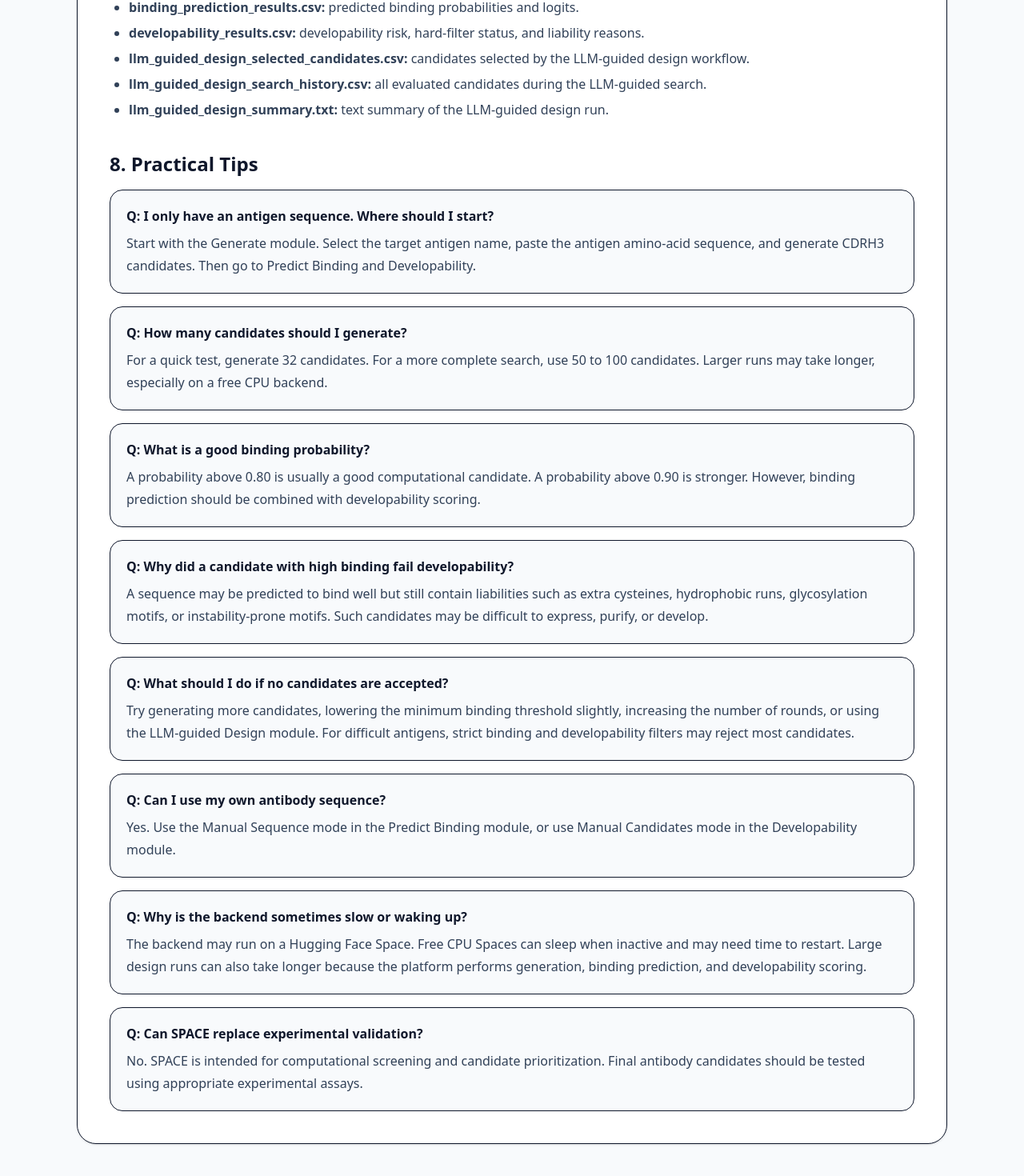
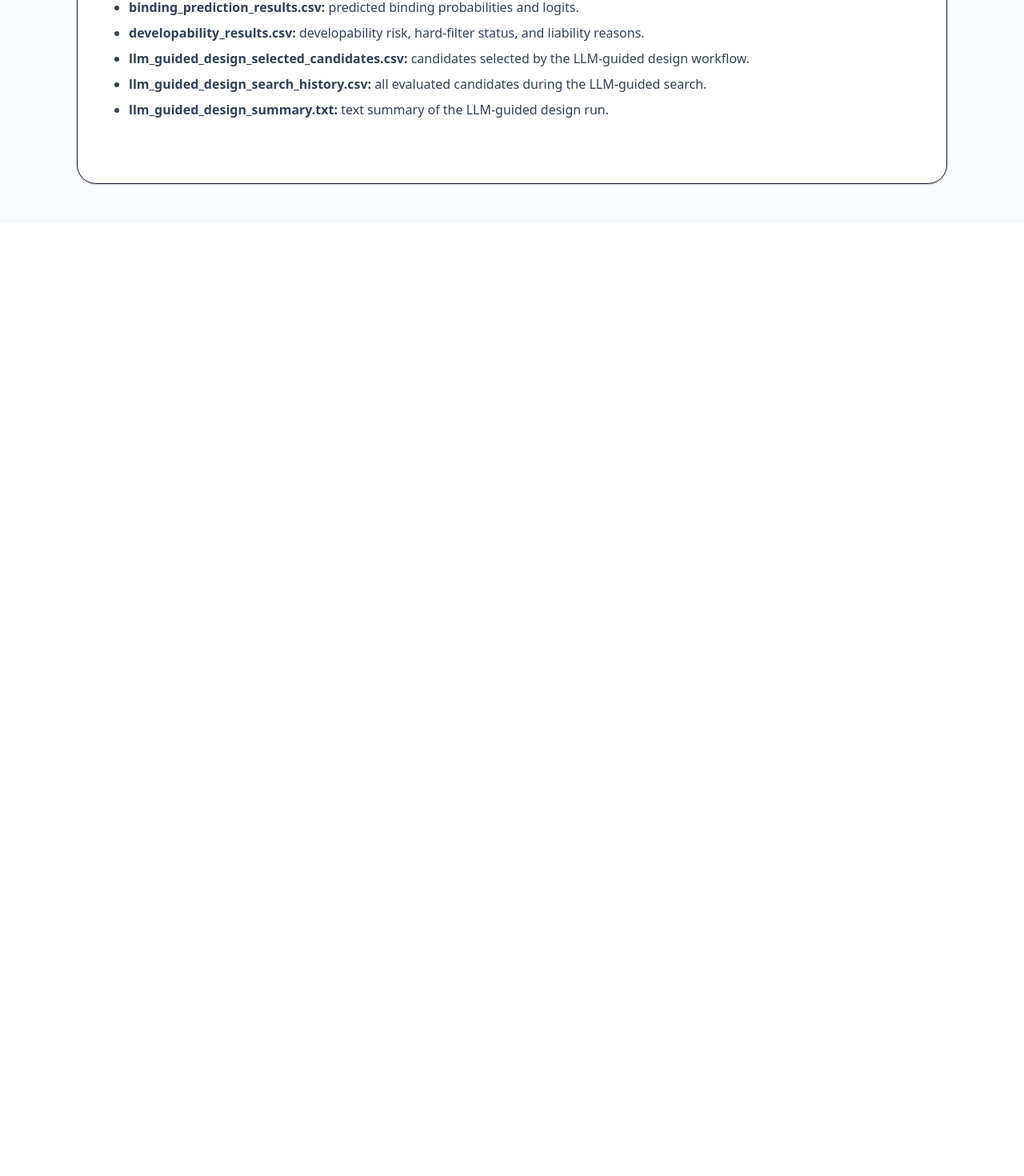
Before and after one commit to Fanxu-alt/Antibody-Design, a Next.js app in the folder frontend/: page /help in a window 1280 px wide. Shown: the part 4527-5997 px from the top of the page at 80% size. After the commit the page ends 4805 px from the top, so only its background shows below. Built offline with nearby package versions, Linux system fonts and the light colour scheme; no server answers.

Commit message:
Update page.tsx

```diff
--- a/frontend/app/help/page.tsx
+++ b/frontend/app/help/page.tsx
@@ -531,99 +531,6 @@ export default function HelpPage() {
             </li>
           </ul>
 
-          <h2 className="mb-4 text-2xl font-bold">8. Practical Tips</h2>
-
-          <div className="space-y-4">
-            <div className="rounded-2xl border bg-slate-50 p-5">
-              <h3 className="mb-2 font-bold">
-                Q: I only have an antigen sequence. Where should I start?
-              </h3>
-              <p className="leading-7 text-slate-700">
-                Start with the Generate module. Select the target antigen name,
-                paste the antigen amino-acid sequence, and generate CDRH3
-                candidates. Then go to Predict Binding and Developability.
-              </p>
-            </div>
-
-            <div className="rounded-2xl border bg-slate-50 p-5">
-              <h3 className="mb-2 font-bold">
-                Q: How many candidates should I generate?
-              </h3>
-              <p className="leading-7 text-slate-700">
-                For a quick test, generate 32 candidates. For a more complete
-                search, use 50 to 100 candidates. Larger runs may take longer,
-                especially on a free CPU backend.
-              </p>
-            </div>
-
-            <div className="rounded-2xl border bg-slate-50 p-5">
-              <h3 className="mb-2 font-bold">
-                Q: What is a good binding probability?
-              </h3>
-              <p className="leading-7 text-slate-700">
-                A probability above 0.80 is usually a good computational
-                candidate. A probability above 0.90 is stronger. However, binding
-                prediction should be combined with developability scoring.
-              </p>
-            </div>
-
-            <div className="rounded-2xl border bg-slate-50 p-5">
-              <h3 className="mb-2 font-bold">
-                Q: Why did a candidate with high binding fail developability?
-              </h3>
-              <p className="leading-7 text-slate-700">
-                A sequence may be predicted to bind well but still contain
-                liabilities such as extra cysteines, hydrophobic runs,
-                glycosylation motifs, or instability-prone motifs. Such
-                candidates may be difficult to express, purify, or develop.
-              </p>
-            </div>
-
-            <div className="rounded-2xl border bg-slate-50 p-5">
-              <h3 className="mb-2 font-bold">
-                Q: What should I do if no candidates are accepted?
-              </h3>
-              <p className="leading-7 text-slate-700">
-                Try generating more candidates, lowering the minimum binding
-                threshold slightly, increasing the number of rounds, or using the
-                LLM-guided Design module. For difficult antigens, strict binding
-                and developability filters may reject most candidates.
-              </p>
-            </div>
-
-            <div className="rounded-2xl border bg-slate-50 p-5">
-              <h3 className="mb-2 font-bold">
-                Q: Can I use my own antibody sequence?
-              </h3>
-              <p className="leading-7 text-slate-700">
-                Yes. Use the Manual Sequence mode in the Predict Binding module,
-                or use Manual Candidates mode in the Developability module.
-              </p>
-            </div>
-
-            <div className="rounded-2xl border bg-slate-50 p-5">
-              <h3 className="mb-2 font-bold">
-                Q: Why is the backend sometimes slow or waking up?
-              </h3>
-              <p className="leading-7 text-slate-700">
-                The backend may run on a Hugging Face Space. Free CPU Spaces can
-                sleep when inactive and may need time to restart. Large design
-                runs can also take longer because the platform performs
-                generation, binding prediction, and developability scoring.
-              </p>
-            </div>
-
-            <div className="rounded-2xl border bg-slate-50 p-5">
-              <h3 className="mb-2 font-bold">
-                Q: Can SPACE replace experimental validation?
-              </h3>
-              <p className="leading-7 text-slate-700">
-                No. SPACE is intended for computational screening and candidate
-                prioritization. Final antibody candidates should be tested using
-                appropriate experimental assays.
-              </p>
-            </div>
-          </div>
         </div>
       </section>
     </main>
```
